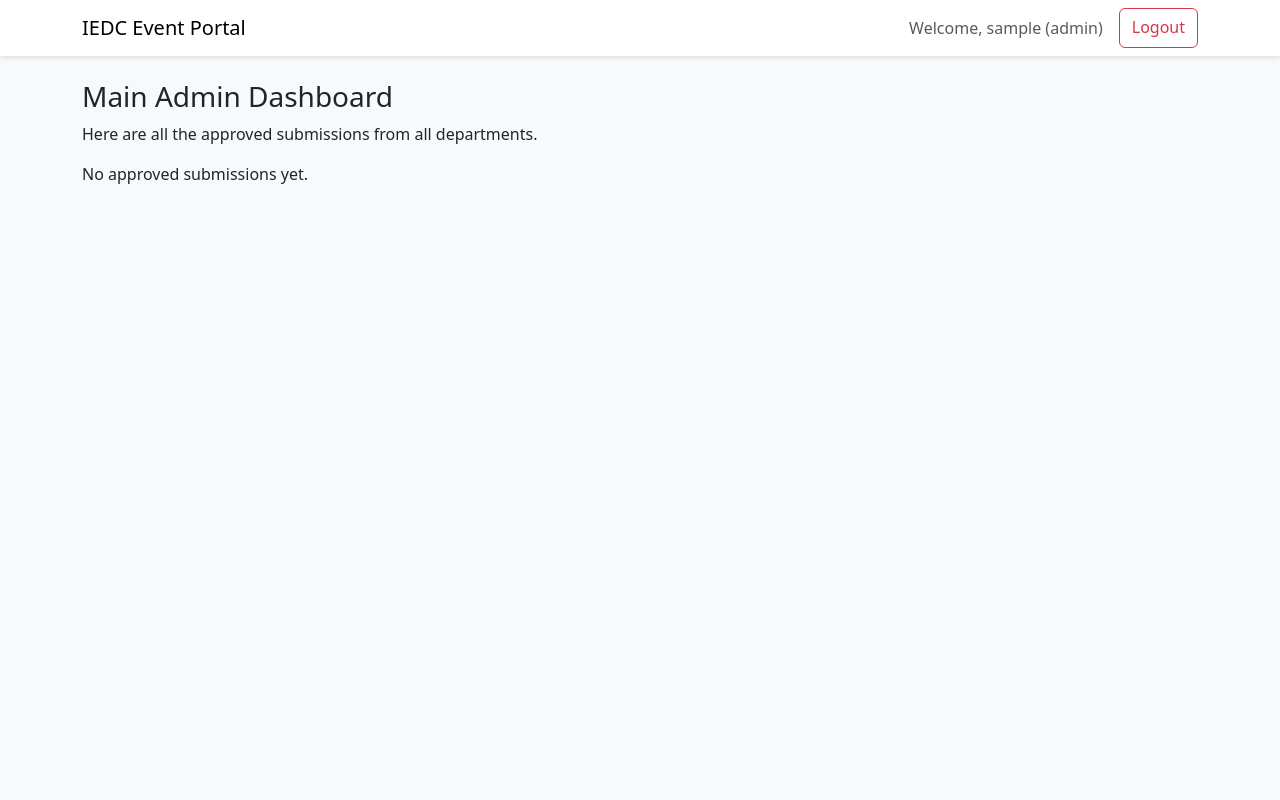
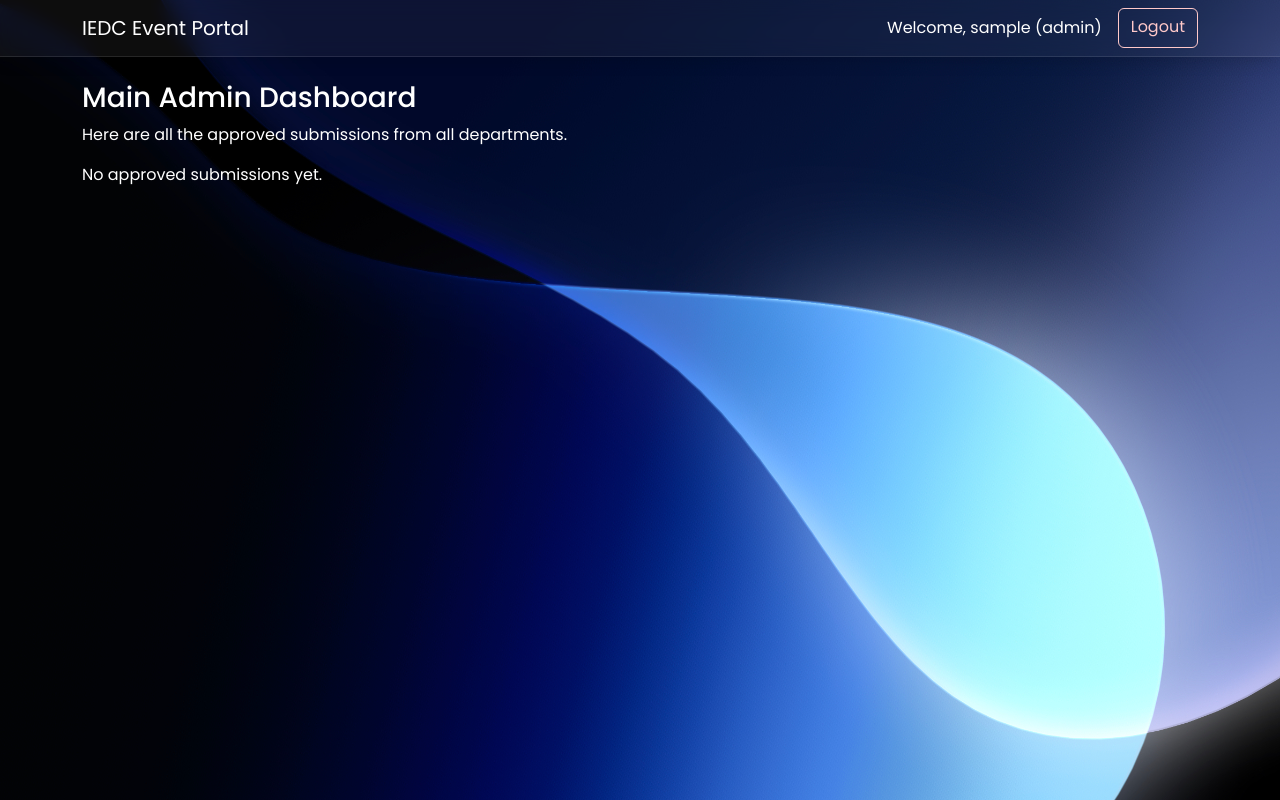
Before and after one commit to mlvnmn/iedc-portal-render, a Flask app: page /admin_dashboard in a window 1280 px wide. Run offline with Flask 3, Linux system fonts and the light colour scheme; the visitor is signed in with stand-in values (Sample User, id 1); data that the repository does not hold is empty.

Commit message:
Implement glassmorphism UI for all pages

```diff
--- a/templates/base.html
+++ b/templates/base.html
@@ -5,10 +5,97 @@
     <meta name="viewport" content="width=device-width, initial-scale=1">
     <title>IEDC Portal</title>
     <link href="https://cdn.jsdelivr.net/npm/bootstrap@5.3.2/dist/css/bootstrap.min.css" rel="stylesheet">
+    <link rel="preconnect" href="https://fonts.googleapis.com">
+    <link rel="preconnect" href="https://fonts.gstatic.com" crossorigin>
+    <link href="https://fonts.googleapis.com/css2?family=Poppins:wght@300;400;500;600;700&display=swap" rel="stylesheet">
+
     <style>
-        body { background-color: #f8f9fa; }
-        .navbar { background-color: #ffffff; box-shadow: 0 2px 4px rgba(0,0,0,.1); }
-        .card { margin-bottom: 2rem; }
+        /* --- This is the new style section --- */
+
+        * {
+            font-family: 'Poppins', sans-serif;
+        }
+
+        body {
+            /* 1. Set the background */
+            /* This uses the same background image as your login page */
+            background-image: url('/static/assets/background.jpg');
+            background-size: cover;
+            background-position: center;
+            background-attachment: fixed; /* Keeps background still */
+            min-height: 100vh;
+        }
+
+        /* 2. Make the navbar a glass-box */
+        .navbar {
+            background: rgba(255, 255, 255, 0.05) !important; /* Override Bootstrap */
+            backdrop-filter: blur(10px);
+            border-bottom: 1px solid rgba(255, 255, 255, 0.1);
+            box-shadow: 0 0 20px rgba(0, 0, 0, 0.2);
+        }
+        /* Make navbar text white so we can see it */
+        .navbar-brand, .navbar-text {
+            color: #ffffff !important;
+        }
+        .btn-outline-danger {
+            color: #ffc9c9;
+            border-color: #ffc9c9;
+        }
+        .btn-outline-danger:hover {
+            color: #fff;
+            background-color: #dc3545;
+            border-color: #dc3545;
+        }
+
+        /* 3. Make all Bootstrap cards glass-boxes */
+        .card {
+            background: rgba(255, 255, 255, 0.05);
+            backdrop-filter: blur(10px);
+            border: 1px solid rgba(255, 255, 255, 0.1);
+            box-shadow: 0 0 20px rgba(0, 0, 0, 0.2);
+            color: #ffffff; /* Make text inside cards white */
+            border-radius: 10px;
+            margin-bottom: 2rem;
+        }
+
+        /* Make all text inside cards white */
+        .card-title, .card-text, .card-subtitle, .card-body h3, .card-body p, .card-body h6 {
+            color: #ffffff !important;
+        }
+
+        /* Style page headers and paragraphs */
+        h3, p {
+            color: #ffffff;
+        }
+
+        /* Style the form elements on the student page */
+        .form-label {
+            color: #ffffff;
+        }
+        .form-control {
+            background: transparent !important;
+            border: 2px solid rgba(255, 255, 255, 0.2) !important;
+            color: #ffffff !important;
+            border-radius: 40px !important; /* Match login style */
+        }
+        .form-control::placeholder {
+            color: #eee !important;
+        }
+        /* Fix for file input text color */
+        .form-control[type="file"] {
+            color: #eee;
+        }
+        .form-control:focus {
+            box-shadow: 0 0 10px rgba(255, 255, 255, 0.2);
+        }
+
+        /* Make flash messages (like "upload successful") match the theme */
+        .alert-success {
+            background: rgba(40, 167, 69, 0.2);
+            border: 1px solid rgba(40, 167, 69, 0.3);
+            color: #d4edda;
+        }
+
     </style>
 </head>
 <body>
```
